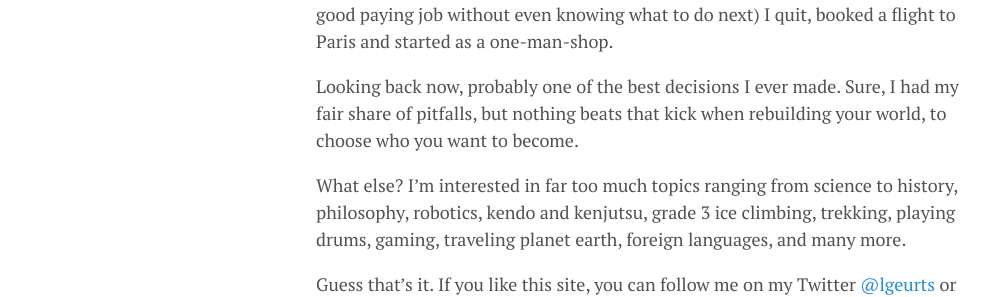
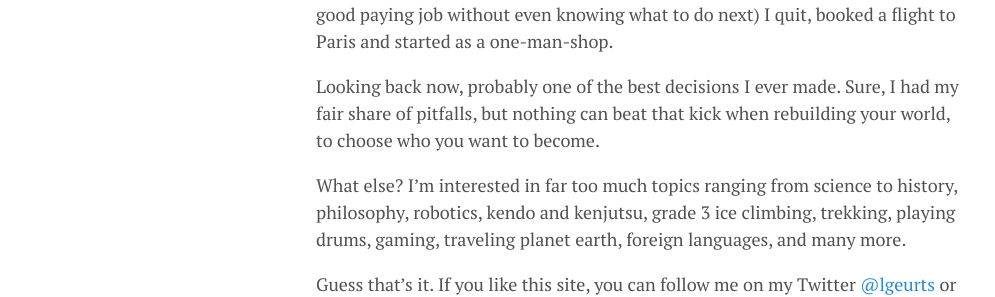
Before and after one commit to lgeurts/lgeurts.github.io, a Jekyll site: the page built from about.md, in a window 1280 px wide. Shown: the part 762-1059 px from the top of the page, without its empty margins (0-995 px from the left). Built offline with Jekyll 4.4.1, drawn with Linux system fonts in a browser that asks for light colours; nearby versions of some CDN libraries.

Commit message:
Update about.md

```diff
--- a/about.md
+++ b/about.md
@@ -10,7 +10,7 @@ In a former life I was a Microsoft PFE, T3 Escalation Engineer at Dell, HP Suppo
 
 Learned a lot and met amazingly talented people of which I can call some a close friend. Great times, until I discovered there was nothing new to explore, stuck in a career with no chance to grow. So, after a long period of doubt (was giving up a good paying job without even knowing what to do next) I quit, booked a flight to Paris and started as a one-man-shop.
 
-Looking back now, probably one of the best decisions I ever made. Sure, I had my fair share of pitfalls, but nothing beats that kick when rebuilding your world, to choose who you want to become.
+Looking back now, probably one of the best decisions I ever made. Sure, I had my fair share of pitfalls, but nothing can beat that kick when rebuilding your world, to choose who you want to become.
 
 What else? I'm interested in far too much topics ranging from science to history, philosophy, robotics, kendo and kenjutsu, grade 3 ice climbing, trekking, playing drums, gaming, traveling planet earth, foreign languages, and many more.
 
```
